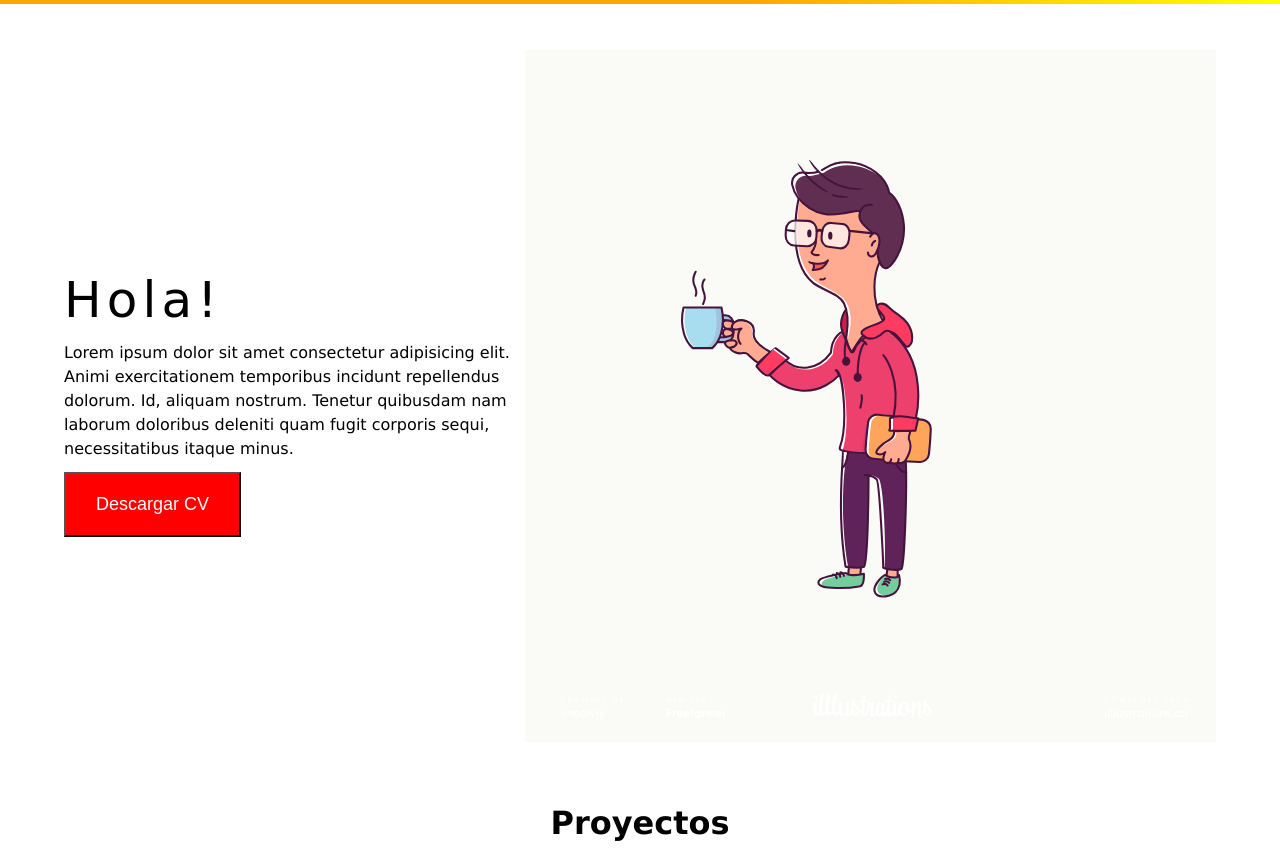
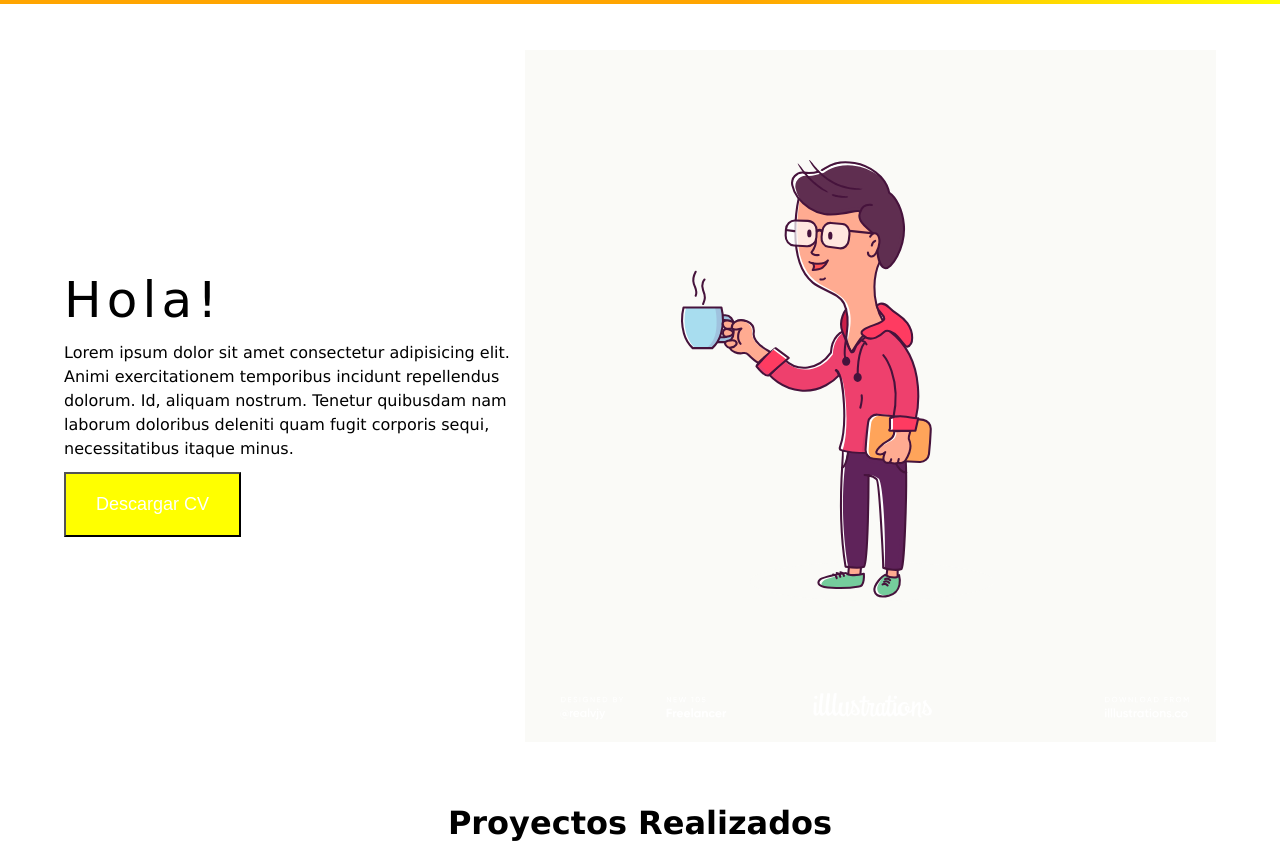
Before and after one commit to paulinojavier/Porfolio, a plain HTML site: page index.html in a window 1280 px wide. Shown: the part 76-925 px from the top of the page. Drawn offline with nearby package versions, Linux system fonts and the light colour scheme.

Commit message:
Se modifico el texto

```diff
--- a/css/style.css
+++ b/css/style.css
@@ -122,7 +122,7 @@ span{
 .avatar__button{
     display: inline-block;
     color: #fff;
-    background-color: red;
+    background-color: yellow;
     padding: 20px 30px;
     font-size: 18px;
 }
--- a/index.html
+++ b/index.html
@@ -39,7 +39,7 @@
             <input type="submit" value="Descargar CV" class="avatar__button">
         </div>
     </section>
-    <h1 class="title-projecs">Proyectos</h1>
+    <h1 class="title-projecs">Proyectos Realizados</h1>
     <section class="projecs">
         <div class="projecs__items">
             <a href="#" class="projecs__button">Ver mas</a>
```
